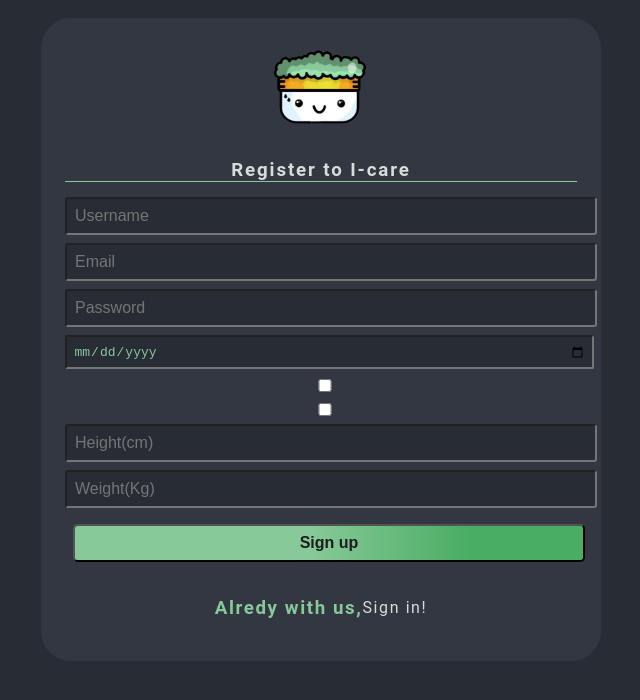
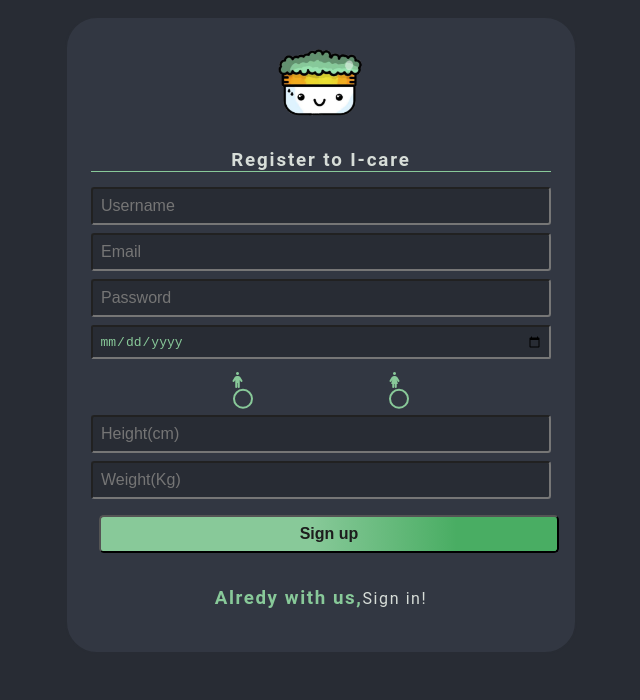
Before and after one commit to Gflopez04/i-care, a plain HTML site: page Register.html in a window 1280 px wide. Shown: the whole page, without its empty margins (319-959 px from the left). Drawn offline with Linux system fonts and the light colour scheme.

Commit message:
register style and add php

```diff
--- a/Register.html
+++ b/Register.html
@@ -2,6 +2,7 @@
 <html lang="en">
 <head>
     <link rel="stylesheet" href="style_Register.css">
+    <script src="https://kit.fontawesome.com/89c02ffa52.js" crossorigin="anonymous"></script>
     <meta charset="UTF-8">
     <meta http-equiv="X-UA-Compatible" content="IE=edge">
     <meta name="viewport" content="width=device-width, initial-scale=1.0">
@@ -19,8 +20,16 @@
                 <input type="text" placeholder="Email">
                 <input type="text" placeholder="Password">
                 <input type="date" name="date" >
-                <input type="checkbox" name="men" id="men">
-                <input type="checkbox" name="woman" id="woman">
+                <div class="gender">
+                    <label class="form-control">
+                        <i class="fas fa-male"></i>
+                        <input type="radio" name="radio">
+                    </label>
+                        <label class="form-control">
+                            <i class="fas fa-female"></i>
+                        <input type="radio" name="radio">
+                        </label>
+                </div>
                 <input type="number" name="height"  placeholder="Height(cm)">
                 <input type="number" name="Weight"  placeholder="Weight(Kg)">
                 <input type="button" value="Sign up" id="sign-up_buttom">
--- a/style_Register.css
+++ b/style_Register.css
@@ -46,6 +46,55 @@ body{
 .inputs input:hover{
     background-color: rgb(50, 55, 65);
 }
+:root {
+    --form-control-color: #d7ddd8;
+  }
+
+  *,
+  *:before,
+  *:after {
+    box-sizing: border-box;
+  }
+.gender{
+    display: flex;
+    justify-content: space-evenly;
+    margin: .3em;
+}
+.gender input{
+    cursor: pointer;
+    appearance: none;
+    background-color: var(--form-background);
+    margin: 0;
+    width: 1em;
+    height: 1em;
+    border: 0.15em solid #88c999;
+    border-radius: 50%;
+    transform: translateY(-0.075em);
+    display: grid;
+    place-content: center;
+}
+.gender input[type="radio"]::before {
+    content: "";
+    width: 0.65em;
+    height: 0.65em;
+    border-radius: 50%;
+    transform: scale(0);
+    transition: 120ms transform ease-in-out;
+    box-shadow: inset 1em 1em var(--form-control-color);
+    background-color: #d7ddd8;
+  }
+.gender input[type="radio"]:checked::before {
+    transform: scale(1);
+  }
+
+.gender input[type="radio"]:focus {
+    outline: max(2px, 0.15em) solid currentColor;
+    outline-offset: max(2px, 0.15em);
+  }
+.gender div{
+    display: block;
+}
+
 #sign-up_buttom{
     color: #1d1d1d;
     margin: .5em;
```
Also changed, not shown: 1 other file.
